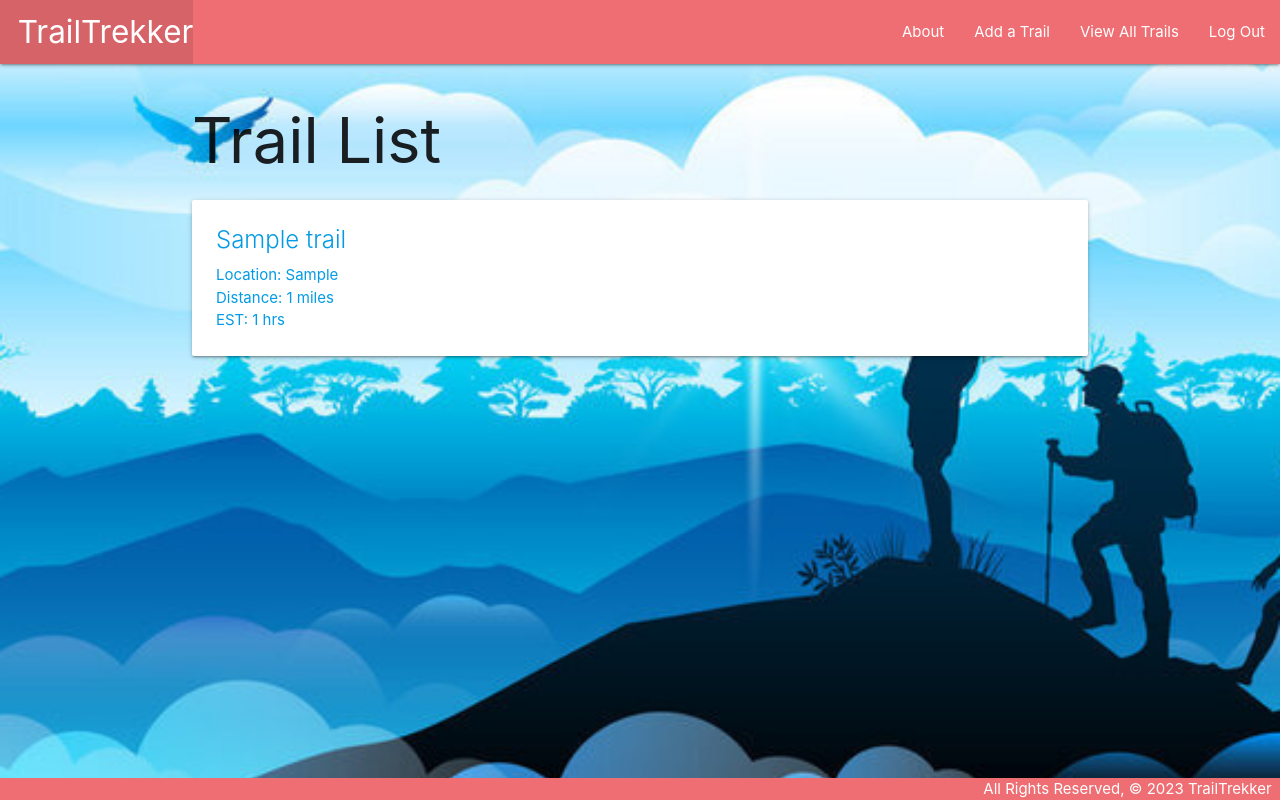
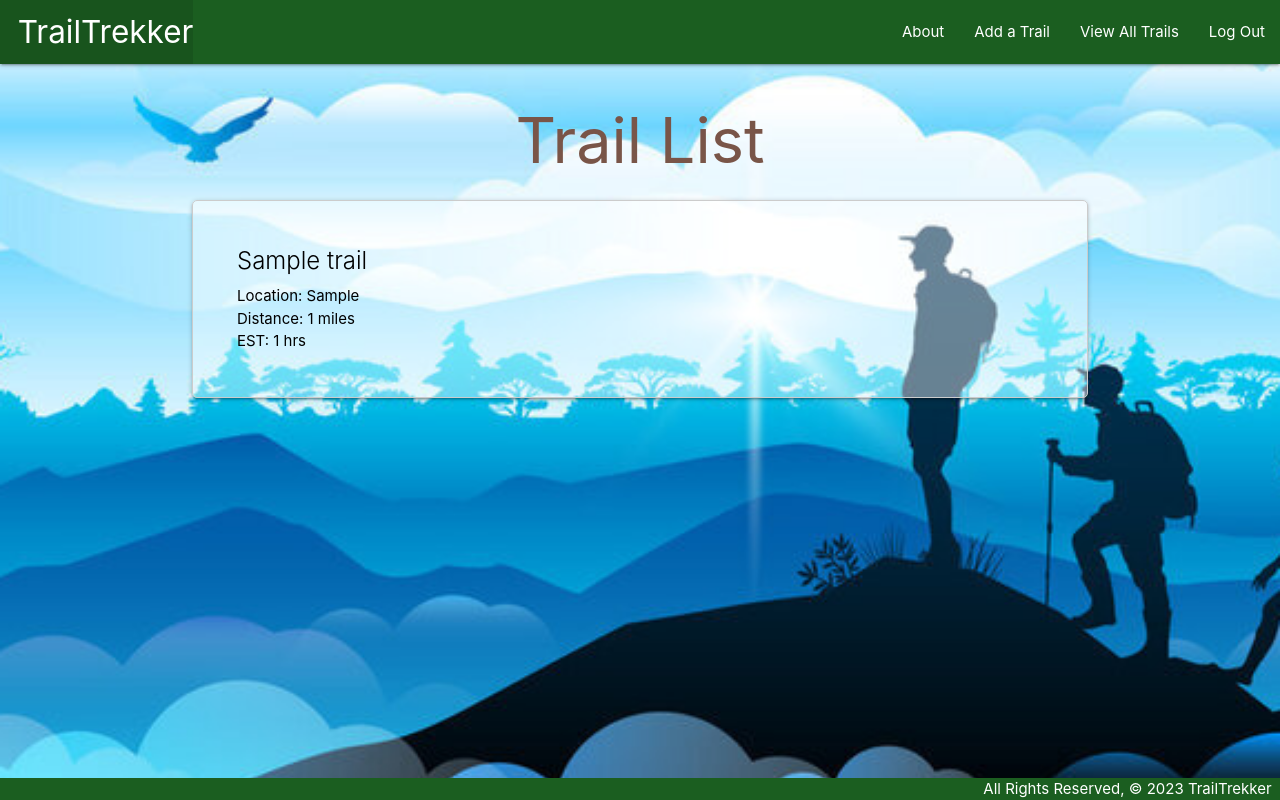
Before and after one commit to jgallagher13/trailtrekker, a Django app: page /trails/ in a window 1280 px wide. Run offline with Django 4.2, Linux system fonts and the light colour scheme; a user stored in the database is signed in; tables that the repository leaves empty hold one stand-in row (values such as "Sample post").

Commit message:
CSS Materialize

```diff
--- a/main_app/static/css/style.css
+++ b/main_app/static/css/style.css
@@ -16,3 +16,14 @@ body {
     padding-top: 0;
     text-align: right;
   }
+
+  .transparent-card {
+    background-color: rgba(255, 255, 255, 0.4);
+    padding: 20px;
+    border: 1px solid #ccc;
+    border-radius: 5px;
+}
+
+form label, form input {
+  color: rgb(22, 21, 21);
+}
--- a/main_app/templates/about.html
+++ b/main_app/templates/about.html
@@ -1,9 +1,8 @@
 {% extends 'base.html' %}
 {% block content %}
 
-<h1>About TrailTrekker</h1>
+<h1 class="brown-text center-align">About TrailTrekker</h1>
  <hr>
- <p>Embark on a journey of discovery with our hiking app! 'Explore, Track, Conquer: Your Adventures, Your Trail!' is your ultimate companion for logging every step of your hiking expeditions. Seamlessly track your routes, monitor your progress, and relive the thrill of conquering new trails. Wherever your path leads, let our app be your guide to a world of adventure. Lace up, explore nature, and leave no trail undocumented!</p>
- <footer>All Rights Reserved, &copy; 2023 TrailTrekker</footer>
+ <p class="transparent-card z-depth-5">Embark on a journey of discovery with our hiking app! 'Explore, Track, Conquer: Your Adventures, Your Trail!' is your ultimate companion for logging every step of your hiking expeditions. Seamlessly track your routes, monitor your progress, and relive the thrill of conquering new trails. Wherever your path leads, let our app be your guide to a world of adventure. Lace up, explore nature, and leave no trail undocumented!</p>
 
 {% endblock %}
--- a/main_app/templates/base.html
+++ b/main_app/templates/base.html
@@ -13,7 +13,7 @@
 </head>
 <body>
   <header class="navbar-fixed">
-    <nav>
+    <nav class="green darken-4">
       <div class="nav-wrapper">
         <ul>
           <li><a href="/" class="left brand-logo">&nbsp;&nbsp;TrailTrekker</a></li>
@@ -37,7 +37,7 @@
     {% block content %}
     {% endblock %}
   </main>
-  <footer class="page-footer">
+  <footer class="page-footer green darken-4">
     <div class="right">All Rights Reserved, &copy; 2023 TrailTrekker &nbsp;</div>
   </footer>
 </body>
--- a/main_app/templates/home.html
+++ b/main_app/templates/home.html
@@ -1,6 +1,6 @@
 {% extends 'base.html' %}
 {% block content %}
 
-<h1>Home</h1>
+
 
 {% endblock %}
--- a/main_app/templates/registration/login.html
+++ b/main_app/templates/registration/login.html
@@ -1,13 +1,13 @@
 {% extends 'base.html' %}
 {% block content %}
 
-<h1>Log In</h1>
+<h1 class="brown-text center-align">Log In</h1>
 
 <form method="POST" action="{% url 'login' %}">
     {% csrf_token %}
     {{ form.as_p }}
     <input type="hidden" name="next" value="{{ next }}">
-    <button type="submit" class="btn">Log In</button>
+    <button type="submit" class="btn brown">Log In</button>
   </form>
 
 {% endblock %}
--- a/main_app/templates/registration/signup.html
+++ b/main_app/templates/registration/signup.html
@@ -1,14 +1,14 @@
 {% extends 'base.html' %}
 {% block content %}
 
-<h1>Sign Up</h1>
+<h1 class="brown-text center-align">Sign Up</h1>
 
 <p class="red-text">{{ error_message }}</p>
 
 <form method="POST" action="{% url 'signup' %}">
   {% csrf_token %}
   {{ form.as_p }}
-  <input type="submit" class="btn" value="Sign Up">
+  <input type="submit" class="btn brown" value="Sign Up" >
 </form>
 
 {% endblock %}
--- a/main_app/templates/trails/index.html
+++ b/main_app/templates/trails/index.html
@@ -1,16 +1,16 @@
 {% extends 'base.html' %}
 {% block content %}
 
-<h1>Trail List</h1>
+<h1 class="brown-text center-align">Trail List</h1>
 
 {% for trail in trails %}
-  <div class="card">
+  <div class="card transparent-card">
     <a href="{% url 'detail' trail.id %}">
     <div class="card-content">
-      <span class="card-title">{{ trail.name }}</span>
-      <p>Location: {{ trail.location }}</p>
-      <p>Distance: {{ trail.distance }} miles</p>
-      <p>EST: {{ trail.est }} hrs</p>
+      <span class="card-title black-text">{{ trail.name }}</span>
+      <p class="black-text">Location: {{ trail.location }}</p>
+      <p class=black-text>Distance: {{ trail.distance }} miles</p>
+      <p class="black-text">EST: {{ trail.est }} hrs</p>
     </div>
   </div>
 </a>
```
Also changed, not shown: main_app/templates/main_app/trail_confirm_delete.html (+4 -4 lines), main_app/templates/main_app/trail_form.html (+5 -5 lines), main_app/templates/trails/detail.html (+10 -10 lines).
